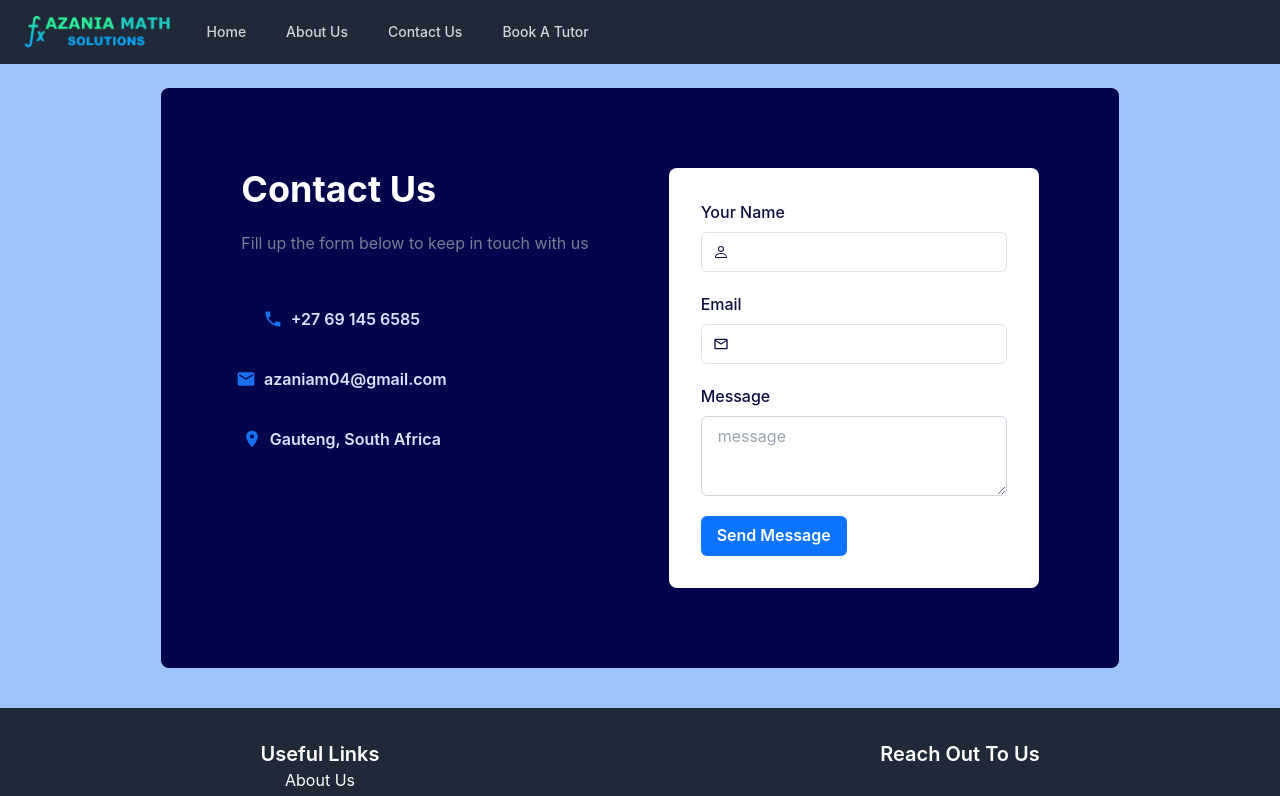
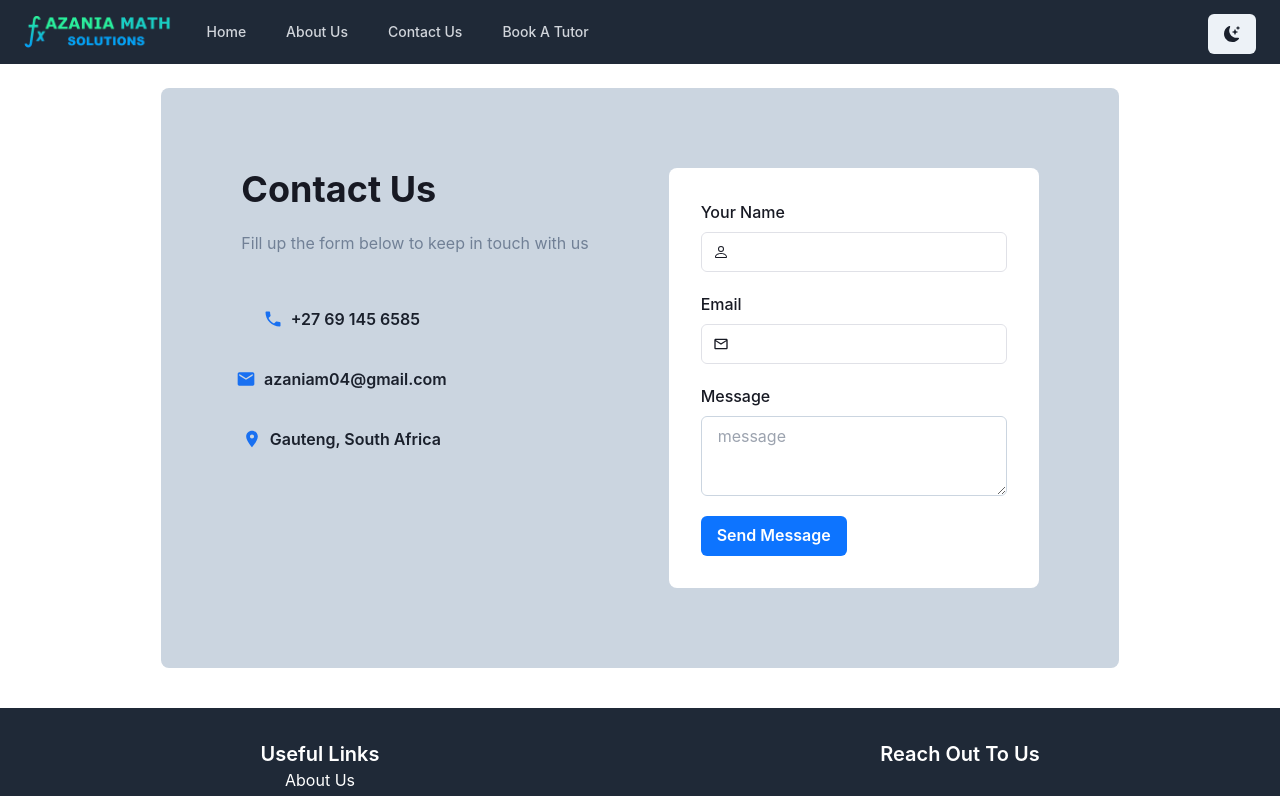
Before and after one commit to Azania-Mokhampane/education-website, a React (Create React App) app: page /contact in a window 1280 px wide. Shown: the top 796 px of the page. Built offline with nearby package versions, Linux system fonts and the light colour scheme; a web font is replaced by a local one.

Commit message:
feat: added dark mode

```diff
--- a/src/components/bookATutor.js
+++ b/src/components/bookATutor.js
@@ -3,11 +3,9 @@ import NavBar from "./navbar";
 import Footer from "./footer";
 import BookingButton from "./bookButton";
 import {
-  Button,
   Flex,
   Heading,
   Input,
-  useColorMode,
   useColorModeValue,
   Select,
 } from "@chakra-ui/react";
@@ -17,8 +15,7 @@ import * as Yup from "yup";
 import "../styles/custom.css";
 
 const BookATutor = () => {
-  const { toggleColorMode } = useColorMode();
-  const formBackground = useColorModeValue("gray.100", "gray.900");
+  const formBackground = useColorModeValue("gray.300", "gray.900");
   const [userName, setUserName] = useState("");
   const [surname, setSurname] = useState("");
   const [userEmail, setUserEmail] = useState("");
@@ -46,7 +43,7 @@ const BookATutor = () => {
     <>
       <NavBar />
       <h1 className="pt-20 text-center text-3xl font-medium  leading-10">
-        <u>Book A Tut</u>or Today
+        Book A Tutor Today
       </h1>
       <Formik
         initialValues={{
@@ -138,9 +135,6 @@ const BookATutor = () => {
                       type="submit"
                       // setUserInfo={setUserInfo}
                     />
-                    <Button mt={3} onClick={toggleColorMode}>
-                      Toggle Color
-                    </Button>
                   </Flex>
                 </form>
               </Flex>
--- a/src/components/contact.js
+++ b/src/components/contact.js
@@ -17,6 +17,7 @@ import {
   InputGroup,
   InputLeftElement,
   Textarea,
+  useColorModeValue,
 } from "@chakra-ui/react";
 import { MdPhone, MdEmail, MdLocationOn, MdOutlineEmail } from "react-icons/md";
 import { BsPerson } from "react-icons/bs";
@@ -28,17 +29,11 @@ const ContactUs = () => {
       <br />
       <br />
 
-      <Container
-        bg="#9DC4FB"
-        maxW="full"
-        mt={0}
-        centerContent
-        overflow="hidden"
-      >
+      <Container maxW="full" mt={0} centerContent overflow="hidden">
         <Flex>
           <Box
-            bg="#02054B"
-            color="white"
+            bg={useColorModeValue("gray.300", "gray.900")}
+            color={useColorModeValue("gray.900", "gray.100")}
             borderRadius="lg"
             m={{ sm: 4, md: 16, lg: 10 }}
             p={{ sm: 5, md: 5, lg: 16 }}
@@ -58,7 +53,7 @@ const ContactUs = () => {
                           height="48px"
                           width="200px"
                           variant="ghost"
-                          color="#DCE2FF"
+                          color={useColorModeValue("gray.800", "gray.200")}
                           _hover={{ border: "2px solid #1C6FEB" }}
                           leftIcon={<MdPhone color="#1970F1" size="20px" />}
                         >
@@ -69,7 +64,7 @@ const ContactUs = () => {
                           height="48px"
                           width="200px"
                           variant="ghost"
-                          color="#DCE2FF"
+                          color={useColorModeValue("gray.800", "gray.200")}
                           _hover={{ border: "2px solid #1C6FEB" }}
                           leftIcon={<MdEmail color="#1970F1" size="20px" />}
                         >
@@ -80,7 +75,7 @@ const ContactUs = () => {
                           height="48px"
                           width="200px"
                           variant="ghost"
-                          color="#DCE2FF"
+                          color={useColorModeValue("gray.800", "gray.200")}
                           _hover={{ border: "2px solid #1C6FEB" }}
                           leftIcon={
                             <MdLocationOn color="#1970F1" size="20px" />
@@ -93,8 +88,11 @@ const ContactUs = () => {
                   </Box>
                 </WrapItem>
                 <WrapItem>
-                  <Box bg="white" borderRadius="lg">
-                    <Box m={8} color="#0B0E3F">
+                  <Box
+                    bg={useColorModeValue("white", "gray.800")}
+                    borderRadius="lg"
+                  >
+                    <Box m={8} color={useColorModeValue("gray.900", "white")}>
                       <VStack spacing={5}>
                         <FormControl id="name">
                           <FormLabel>Your Name</FormLabel>
--- a/src/components/navbar.js
+++ b/src/components/navbar.js
@@ -3,8 +3,11 @@ import React from "react";
 import { Disclosure } from "@headlessui/react";
 import { MenuIcon, XIcon } from "@heroicons/react/outline";
 import { Link } from "react-router-dom";
+import { Button, useColorMode } from "@chakra-ui/react";
+import { BsSun, BsMoonStarsFill } from "react-icons/bs";
 
 const NavBar = () => {
+  const { colorMode, toggleColorMode } = useColorMode();
   return (
     <Disclosure id="home" as="nav" className="top-0 fixed  w-full bg-gray-800">
       {({ open }) => (
@@ -58,6 +61,12 @@ const NavBar = () => {
                     </ul>
                   </div>
                 </div>
+                <div className="absolute right-0">
+                  <Button onClick={toggleColorMode}>
+                    {" "}
+                    {colorMode === "light" ? <BsMoonStarsFill /> : <BsSun />}
+                  </Button>
+                </div>
               </div>
             </div>
           </div>
```
Also changed, not shown: 2 other files (tests, documents, lock files or other folders).
